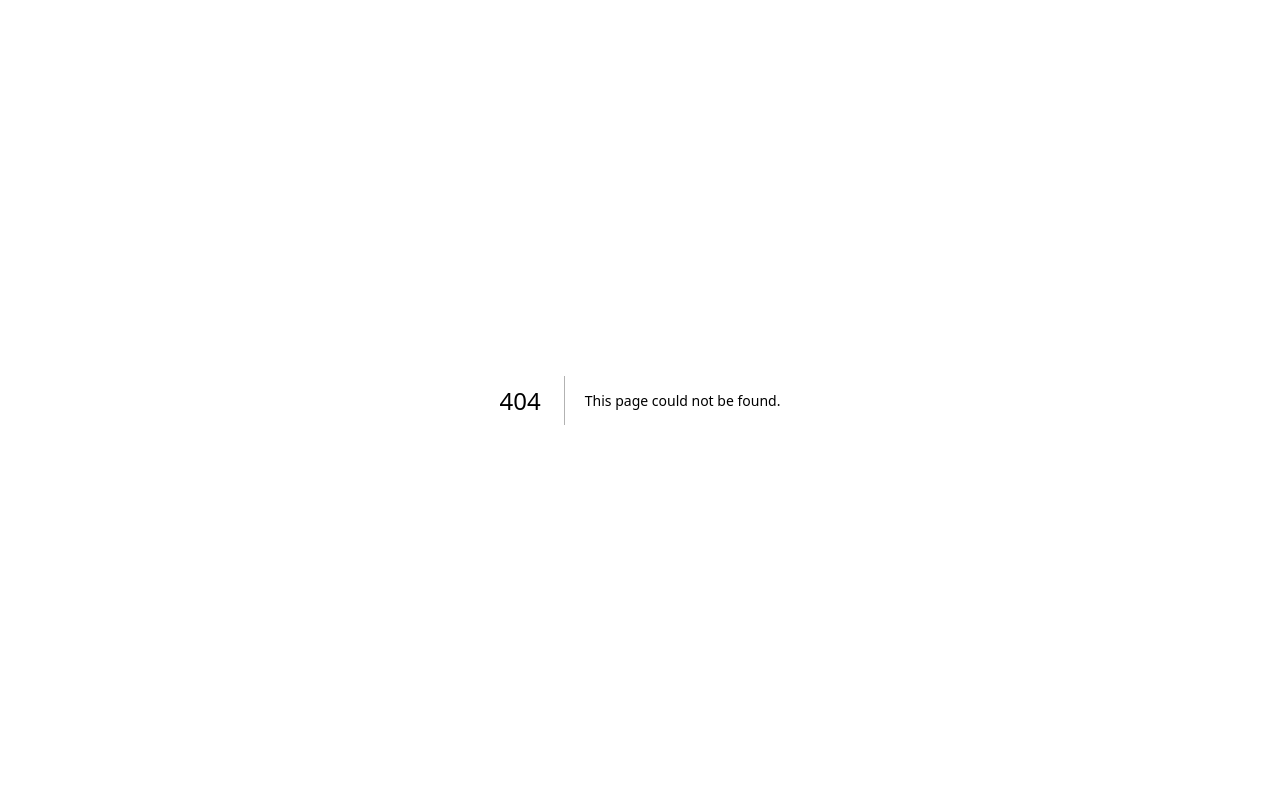
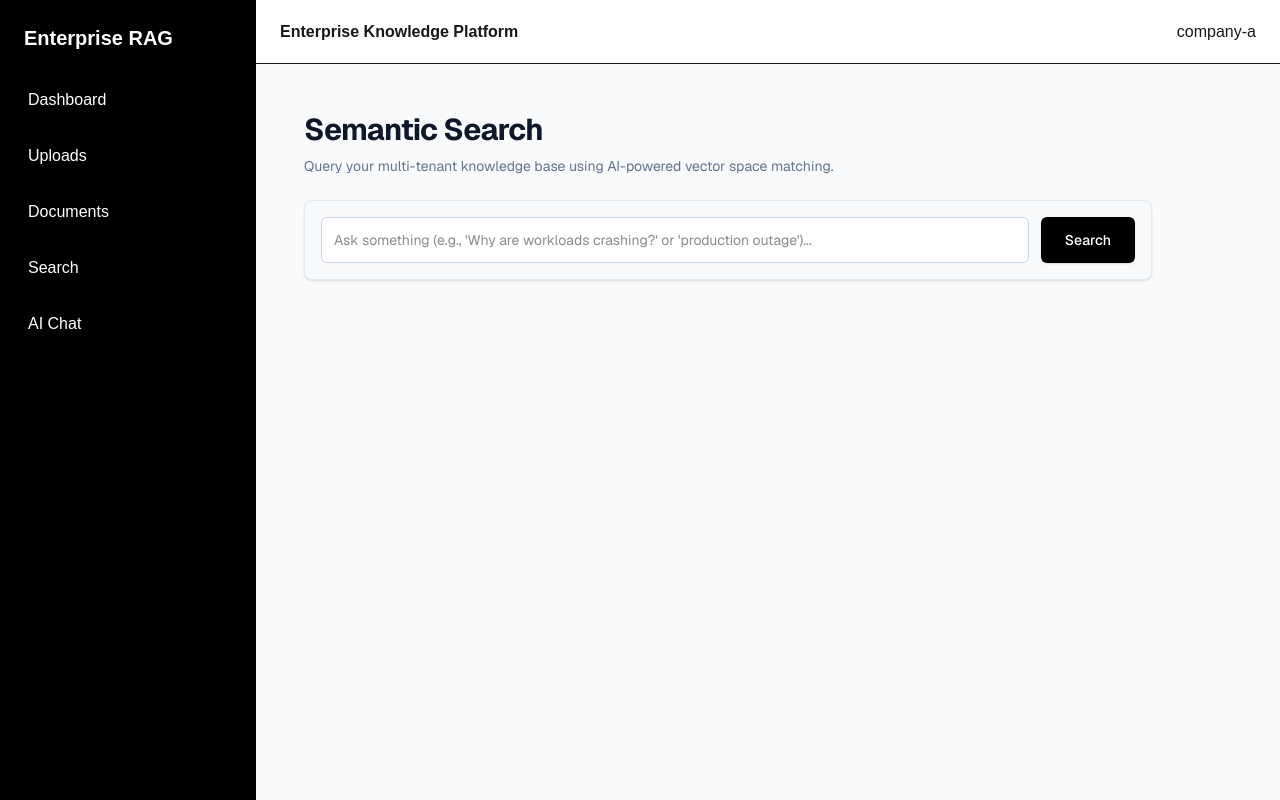
Before and after one commit to noblehallwebsite-source/enterprise-rag-platform, a Next.js app in the folder frontend/: page /dashboard/search in a window 1280 px wide. Before the commit this address had no page. Built offline with nearby package versions, Linux system fonts and the light colour scheme.

Commit message:
frontend search page

```diff
--- /dev/null
+++ b/frontend/app/dashboard/search/page.tsx
@@ -0,0 +1,136 @@
+"use client";
+
+import { useState } from "react";
+import axios from "axios";
+
+export default function SearchPage() {
+    const [query, setQuery] = useState("");
+    const [loading, setLoading] = useState(false);
+    const [results, setResults] = useState<any[]>([]);
+    const [hasSearched, setHasSearched] = useState(false);
+
+    async function handleSearch() {
+        if (!query.trim()) return;
+
+        try {
+            setLoading(true);
+            setHasSearched(true);
+
+            // 🚀 Clean relative path routes past Nginx directly to your FastAPI /search endpoint
+            const response = await axios.post("/api/search", {
+                tenant_id: "company-a", // Linked seamlessly to your Nginx injected header validation
+                query: query,
+                environment: null,
+                severity: null,
+                source: null,
+                service: null
+            });
+
+            // Maps the array returned by search_documents inside ChromaDB
+            setResults(response.data.results || []);
+        } catch (error) {
+            console.error("Semantic Query Execution Fault:", error);
+        } finally {
+            setLoading(false);
+        }
+    }
+
+    return (
+        <div className="max-w-4xl p-6 font-sans">
+            <h1 className="text-3xl font-bold mb-2 tracking-tight text-slate-900">Semantic Search</h1>
+            <p className="text-sm text-slate-500 mb-6">
+                Query your multi-tenant knowledge base using AI-powered vector space matching.
+            </p>
+
+            {/* Search Input Bar Group */}
+            <div className="flex gap-3 bg-slate-50 p-4 border border-slate-200 rounded-lg shadow-sm">
+                <input
+                    value={query}
+                    onChange={(e) => setQuery(e.target.value)}
+                    onKeyDown={(e) => e.key === "Enter" && handleSearch()}
+                    placeholder="Ask something (e.g., 'Why are workloads crashing?' or 'production outage')..."
+                    className="border border-slate-300 rounded-md p-3 flex-1 text-sm bg-white focus:outline-none focus:border-slate-900 transition-colors"
+                />
+                <button
+                    onClick={handleSearch}
+                    disabled={loading}
+                    className="px-6 py-3 bg-black text-white text-sm font-medium rounded-md shadow hover:bg-slate-800 transition-colors disabled:opacity-50"
+                >
+                    {loading ? "Searching..." : "Search"}
+                </button>
+            </div>
+
+            {loading && (
+                <div className="mt-8 space-y-4">
+                    {[1, 2].map((n) => (
+                        <div key={n} className="animate-pulse bg-slate-50 border border-slate-200 rounded-lg p-5 h-28" />
+                    ))}
+                </div>
+            )}
+
+            {/* Search Results Workspace */}
+            {!loading && (
+                <div className="mt-8 space-y-4">
+                    {results.map((item, index) => {
+                        // Safe extraction of the metadata dictionary inside your Chroma document model
+                        const meta = item.metadata || {};
+
+                        return (
+                            <div key={index} className="bg-white border border-slate-200 rounded-lg p-5 shadow-sm hover:border-slate-300 transition-all">
+                                {/* The Extracted Text Fragment */}
+                                <p className="text-sm text-slate-800 leading-relaxed font-normal mb-4 break-words">
+                                    "{item.text}"
+                                </p>
+
+                                <hr className="border-slate-100 my-3" />
+
+                                {/* Enterprise Metadata Badges Grid */}
+                                <div className="flex flex-wrap items-center justify-between gap-3 text-xs">
+                                    <div className="flex flex-wrap items-center gap-2">
+                                        {/* Service Block */}
+                                        <span className="bg-slate-100 text-slate-700 px-2 py-1 rounded border border-slate-200 font-medium">
+                                            <span className="text-slate-400 font-normal">Service:</span> {meta.service || "unknown"}
+                                        </span>
+
+                                        {/* Environment Block */}
+                                        <span className={`px-2 py-1 rounded border font-medium ${meta.environment === "production"
+                                                ? "bg-amber-50 text-amber-800 border-amber-200"
+                                                : "bg-slate-100 text-slate-700 border-slate-200"
+                                            }`}>
+                                            <span className="opacity-60 font-normal">Env:</span> {meta.environment || "unknown"}
+                                        </span>
+
+                                        {/* Severity Block */}
+                                        <span className={`px-2 py-1 rounded border font-medium ${meta.severity === "critical" || meta.severity === "high"
+                                                ? "bg-rose-50 text-rose-800 border-rose-200"
+                                                : "bg-slate-100 text-slate-700 border-slate-200"
+                                            }`}>
+                                            <span className="opacity-60 font-normal">Severity:</span> {meta.severity || "unknown"}
+                                        </span>
+
+                                        {/* Source Filename Track */}
+                                        <span className="text-slate-400 max-w-xs truncate" title={meta.original_filename || meta.source}>
+                                            📂 {meta.original_filename || meta.source || "Ingested Payload"}
+                                        </span>
+                                    </div>
+
+                                    {/* Mathematical Similarity Metric */}
+                                    <div className="font-mono text-slate-400 text-[11px] bg-slate-50 px-2 py-0.5 rounded border border-slate-100">
+                                        Vector Distance: <span className="text-slate-600 font-semibold">{Number(item.distance).toFixed(4)}</span>
+                                    </div>
+                                </div>
+                            </div>
+                        );
+                    })}
+
+                    {/* Empty State Feedback */}
+                    {hasSearched && results.length === 0 && (
+                        <div className="text-center py-12 border border-dashed border-slate-200 rounded-lg text-slate-400 text-sm">
+                            No matching context fragments found inside the tenant workspace database.
+                        </div>
+                    )}
+                </div>
+            )}
+        </div>
+    );
+}
```
